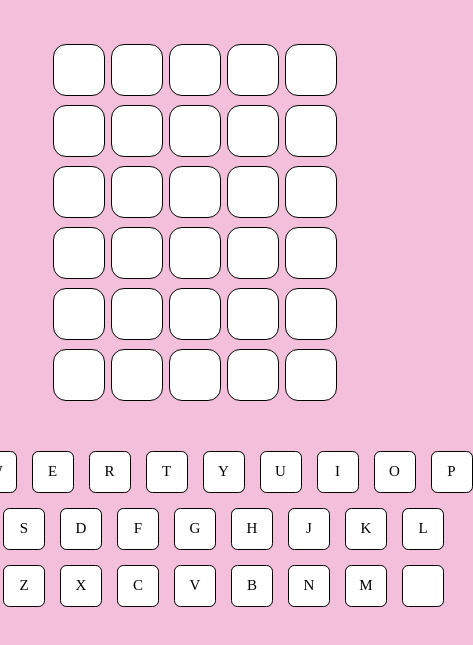
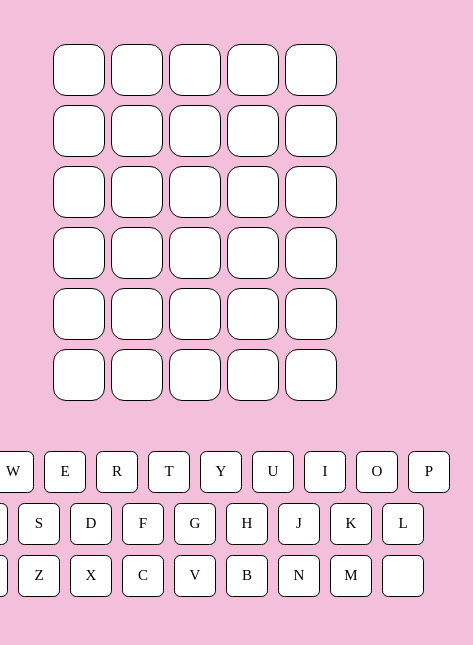
Before and after one commit to TheoPNG/Abby-Game, a website: page index.html in a window 390 px wide. Shown: the part 87-732 px from the top of the page, 473 px wide, since content can reach past the window. Drawn offline with Linux system fonts and the light colour scheme; a web font is replaced by a local one.

Commit message:
mobile support, maybe?

```diff
--- a/styles1.css
+++ b/styles1.css
@@ -267,14 +267,14 @@ text-shadow: none;
     display: flex;
     align-items: center;
     flex-direction: column;
-    gap: 15px;
+    gap: 10px;
     margin: 25px;
 }
 
 .keyboard .k-row {
     display: flex;
     flex-direction: row;
-    gap: 15px;
+    gap: 10px;
 }
 
 .key {
```
